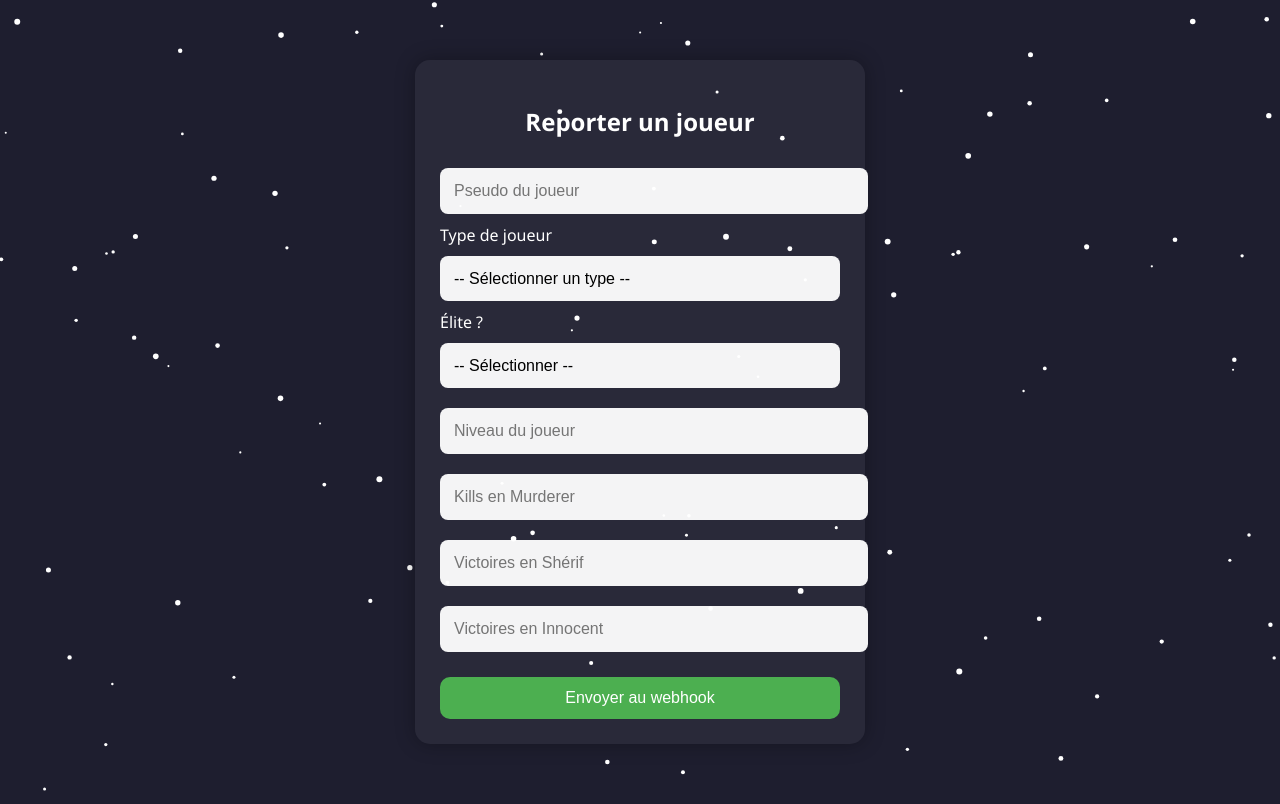
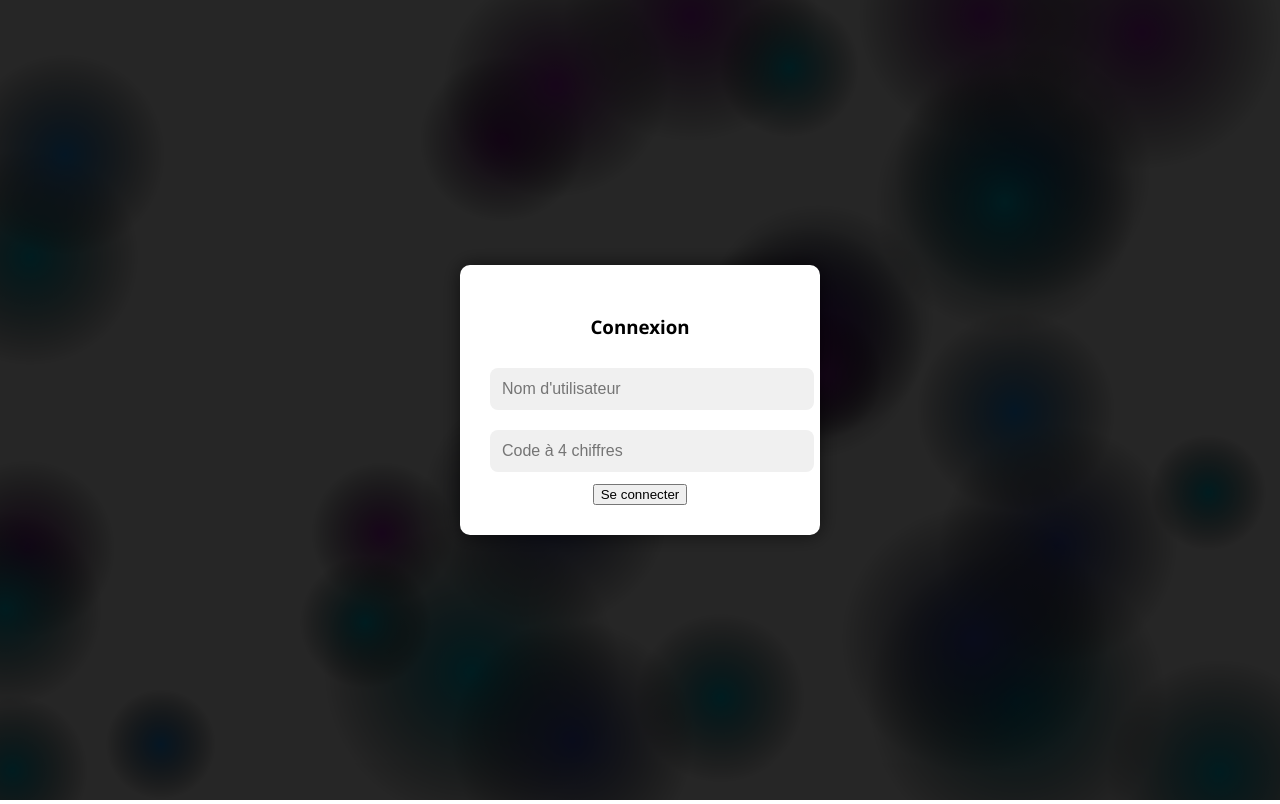
Before and after one commit to 04Bot/roblox-website, a plain HTML site: page index.html in a window 1280 px wide. Drawn offline with Linux system fonts and the light colour scheme.

Commit message:
Update index.html

```diff
--- a/index.html
+++ b/index.html
@@ -4,76 +4,67 @@
   <meta charset="UTF-8">
   <title>MM2 Report System</title>
   <style>
-    body {
+    html, body {
       margin: 0;
       padding: 0;
+      overflow: hidden;
+      height: 100%;
       font-family: 'Segoe UI', sans-serif;
-      background: #1e1e2f;
-      overflow: hidden;
-      color: white;
+      color: black;
     }
 
-    canvas#bgCanvas {
+    canvas#background {
       position: fixed;
       top: 0;
       left: 0;
-      z-index: -1;
+      z-index: -2;
+    }
+
+    .login-overlay, .form-container {
+      position: relative;
+      z-index: 1;
     }
 
     .form-container {
-      background: rgba(255, 255, 255, 0.05);
+      background: rgba(255, 255, 255, 0.85);
       padding: 25px;
       border-radius: 15px;
       width: 90%;
       max-width: 400px;
-      box-shadow: 0 0 20px rgba(0,0,0,0.3);
-      margin: 60px auto;
+      margin: 100px auto 0;
+      box-shadow: 0 0 25px rgba(0,0,0,0.3);
     }
 
     h2 {
       text-align: center;
-      margin-bottom: 20px;
     }
 
     input, select {
       width: 100%;
-      padding: 12px;
+      padding: 10px;
       margin: 10px 0;
+      border-radius: 8px;
       border: 2px solid transparent;
-      border-radius: 8px;
-      background: rgba(255,255,255,0.95);
+      background: rgba(255,255,255,0.7);
+      font-size: 1rem;
+      outline: none;
       color: black;
-      font-size: 1rem;
-      transition: box-shadow 0.3s ease, border-color 0.3s ease;
+      transition: border 0.3s, box-shadow 0.3s;
     }
 
     input:focus, select:focus {
-      outline: none;
       border-color: #4caf50;
-      box-shadow: 0 0 10px #4caf50, 0 0 20px #4caf50;
-    }
-
-    select {
-      appearance: none;
-      -webkit-appearance: none;
-      -moz-appearance: none;
-    }
-
-    option {
-      background-color: white;
-      color: black;
+      box-shadow: 0 0 8px #4caf50;
     }
 
     .send-btn {
-      width: 100%;
-      padding: 12px;
       background-color: #4caf50;
       color: white;
+      padding: 12px;
       border: none;
       border-radius: 10px;
       font-size: 1rem;
       cursor: pointer;
-      margin-top: 15px;
     }
 
     .send-btn:hover {
@@ -87,36 +78,77 @@
       transform: translate(-50%, -50%) scale(0);
       background-color: #282a36;
       color: white;
-      padding: 30px;
-      border-radius: 15px;
+      padding: 20px;
+      border-radius: 10px;
       z-index: 1000;
       box-shadow: 0 0 30px rgba(0, 0, 0, 0.5);
-      transition: transform 0.3s ease, background 0.3s ease;
+      transition: transform 0.3s ease;
+      min-width: 250px;
       text-align: center;
-      min-width: 250px;
     }
 
     .popup.show {
       transform: translate(-50%, -50%) scale(1);
     }
 
-    .popup.success {
-      background-color: #2ecc71;
-      box-shadow: 0 0 30px rgba(46, 204, 113, 0.5);
+    .popup.success { background-color: #2ecc71; }
+    .popup.error { background-color: #e74c3c; }
+
+    .login-overlay {
+      position: fixed;
+      background: rgba(0, 0, 0, 0.85);
+      top: 0;
+      left: 0;
+      width: 100%;
+      height: 100%;
+      display: flex;
+      align-items: center;
+      justify-content: center;
     }
 
-    .popup.error {
-      background-color: #e74c3c;
-      box-shadow: 0 0 30px rgba(231, 76, 60, 0.5);
+    .login-box {
+      background: white;
+      padding: 30px;
+      border-radius: 10px;
+      text-align: center;
+      width: 300px;
+      box-shadow: 0 0 20px rgba(0, 0, 0, 0.6);
+    }
+
+    .login-box input {
+      background: #f0f0f0;
+      color: black;
+    }
+
+    .username-display {
+      position: fixed;
+      top: 10px;
+      left: 15px;
+      color: white;
+      font-weight: bold;
+      text-shadow: 1px 1px 4px rgba(0, 0, 0, 0.7);
+      z-index: 2;
     }
   </style>
 </head>
 <body>
-  <canvas id="bgCanvas"></canvas>
 
-  <div class="form-container">
+<canvas id="background"></canvas>
+
+<div class="username-display" id="usernameDisplay" style="display: none;"></div>
+
+<div class="login-overlay" id="loginOverlay">
+  <div class="login-box">
+    <h3>Connexion</h3>
+    <input type="text" id="loginUser" placeholder="Nom d'utilisateur" />
+    <input type="password" id="loginPass" placeholder="Code à 4 chiffres" />
+    <button onclick="handleLogin()">Se connecter</button>
+  </div>
+</div>
+
+<div class="form-container" id="reportForm" style="display: none;">
   <h2>Reporter un joueur</h2>
-    <input type="text" id="pseudo" placeholder="Pseudo du joueur">
+  <input type="text" id="pseudo" placeholder="Pseudo du joueur" />
   <label for="type">Type de joueur</label>
   <select id="type">
     <option value="">-- Sélectionner un type --</option>
@@ -124,43 +156,51 @@
     <option value="Anti Teamer">Anti Teamer</option>
     <option value="Speed Glitcher">Speed Glitcher</option>
   </select>
+
   <label for="elite">Élite ?</label>
   <select id="elite">
     <option value="">-- Sélectionner --</option>
     <option value="Oui">Oui</option>
     <option value="Non">Non</option>
   </select>
-    <input type="number" id="level" placeholder="Niveau du joueur">
-    <input type="number" id="kills" placeholder="Kills en Murderer">
-    <input type="number" id="sheriffWins" placeholder="Victoires en Shérif">
-    <input type="number" id="innocentWins" placeholder="Victoires en Innocent">
+
+  <input type="number" id="level" placeholder="Niveau du joueur" />
+  <input type="number" id="kills" placeholder="Kills en Murderer" />
+  <input type="number" id="sheriffWins" placeholder="Victoires en Shérif" />
+  <input type="number" id="innocentWins" placeholder="Victoires en Innocent" />
   <button class="send-btn" onclick="sendToWebhook()">Envoyer au webhook</button>
 </div>
 
 <div id="popup" class="popup"></div>
 
 <script>
-    function showPopup(message, isSuccess = true) {
-      const popup = document.getElementById('popup');
-      popup.textContent = message;
-      popup.className = 'popup show ' + (isSuccess ? 'success' : 'error');
-      setTimeout(() => {
-        popup.classList.remove("show");
-      }, 3000);
+  const users = {
+    "robin68012": "4792",
+    "jr_myR4": "8235",
+    "vellrox_yt": "1379"
+  };
+
+  let currentUser = null;
+
+  function handleLogin() {
+    const user = document.getElementById("loginUser").value.trim();
+    const pass = document.getElementById("loginPass").value.trim();
+    if (users[user] && users[user] === pass) {
+      document.getElementById("loginOverlay").style.display = "none";
+      document.getElementById("reportForm").style.display = "block";
+      document.getElementById("usernameDisplay").style.display = "block";
+      document.getElementById("usernameDisplay").textContent = user;
+      currentUser = user;
+    } else {
+      alert("Identifiants incorrects.");
+    }
   }
 
-    function isNumeric(value) {
-      return !isNaN(parseFloat(value)) && isFinite(value);
-    }
-
-    function clearFields() {
-      document.getElementById('pseudo').value = "";
-      document.getElementById('type').value = "";
-      document.getElementById('elite').value = "";
-      document.getElementById('level').value = "";
-      document.getElementById('kills').value = "";
-      document.getElementById('sheriffWins').value = "";
-      document.getElementById('innocentWins').value = "";
+  function showPopup(msg, success = true) {
+    const popup = document.getElementById("popup");
+    popup.textContent = msg;
+    popup.className = `popup show ${success ? "success" : "error"}`;
+    setTimeout(() => popup.classList.remove("show"), 3000);
   }
 
   async function sendToWebhook() {
@@ -172,12 +212,10 @@
     const sheriffWins = document.getElementById('sheriffWins').value.trim();
     const innocentWins = document.getElementById('innocentWins').value.trim();
 
-      if (!pseudo || !type || !elite || !isNumeric(level) || !isNumeric(kills) || !isNumeric(sheriffWins) || !isNumeric(innocentWins)) {
+    if (!pseudo || !type || !elite || !level || !kills || !sheriffWins || !innocentWins) {
       showPopup("❌ Remplis tous les champs correctement !", false);
       return;
     }
-
-      const webhookURL = "https://discord.com/api/webhooks/1374774291706417267/ATDa2h7iIu_CUb2H2pis_wXgKg4NghXI9dpSVM8OVkjtGkquHUthbzlsXYAFpvn2xFnh";
 
     const message = {
       username: "MM2 Reporter",
@@ -185,71 +223,74 @@
         title: "🚨 Joueur signalé",
         color: 15158332,
         fields: [
+          { name: "👤 Reporté par", value: currentUser, inline: true },
           { name: "🎮 Pseudo", value: pseudo, inline: true },
           { name: "📌 Type", value: type, inline: true },
           { name: "💎 Élite", value: elite, inline: true },
-            { name: "📈 Niveau", value: level.toString(), inline: true },
-            { name: "🔪 Kills Murderer", value: kills.toString(), inline: true },
-            { name: "🛡️ Wins Shérif", value: sheriffWins.toString(), inline: true },
-            { name: "👻 Wins Innocent", value: innocentWins.toString(), inline: true }
+          { name: "📈 Niveau", value: level, inline: true },
+          { name: "🔪 Kills Murderer", value: kills, inline: true },
+          { name: "🛡️ Wins Shérif", value: sheriffWins, inline: true },
+          { name: "👻 Wins Innocent", value: innocentWins, inline: true }
         ],
         timestamp: new Date().toISOString()
       }]
     };
 
     try {
-        const res = await fetch(webhookURL, {
+      await fetch("https://discord.com/api/webhooks/1374774291706417267/ATDa2h7iIu_CUb2H2pis_wXgKg4NghXI9dpSVM8OVkjtGkquHUthbzlsXYAFpvn2xFnh", {
         method: "POST",
         headers: { "Content-Type": "application/json" },
         body: JSON.stringify(message)
       });
-
-        if (res.ok) {
       showPopup("✅ Rapport envoyé !");
-          clearFields();
-        } else {
-          showPopup("❌ Erreur lors de l'envoi au webhook.", false);
-        }
-      } catch (err) {
-        console.error(err);
-        showPopup("❌ Erreur réseau.", false);
+      document.querySelectorAll('#reportForm input, #reportForm select').forEach(el => el.value = "");
+    } catch (e) {
+      showPopup("❌ Erreur d'envoi.", false);
     }
   }
 
-    // Fond animé avec points
-    const canvas = document.getElementById('bgCanvas');
+  // Fond animé fluide (ancien style)
+  const canvas = document.getElementById('background');
   const ctx = canvas.getContext('2d');
-    canvas.width = window.innerWidth;
-    canvas.height = window.innerHeight;
+  let width = canvas.width = window.innerWidth;
+  let height = canvas.height = window.innerHeight;
 
-    const dots = Array.from({ length: 100 }, () => ({
-      x: Math.random() * canvas.width,
-      y: Math.random() * canvas.height,
-      r: Math.random() * 2 + 1,
-      dx: Math.random() * 0.5 - 0.25,
-      dy: Math.random() * 0.5 - 0.25
+  const colors = ['#2196f3', '#00bcd4', '#3f51b5', '#9c27b0'];
+  const circles = Array.from({ length: 30 }, () => ({
+    x: Math.random() * width,
+    y: Math.random() * height,
+    r: Math.random() * 100 + 50,
+    dx: (Math.random() - 0.5) * 1,
+    dy: (Math.random() - 0.5) * 1,
+    color: colors[Math.floor(Math.random() * colors.length)]
   }));
 
   function animate() {
-      ctx.clearRect(0, 0, canvas.width, canvas.height);
-      for (let dot of dots) {
+    ctx.clearRect(0, 0, width, height);
+    circles.forEach(c => {
+      c.x += c.dx;
+      c.y += c.dy;
+      if (c.x < 0 || c.x > width) c.dx *= -1;
+      if (c.y < 0 || c.y > height) c.dy *= -1;
+
+      let gradient = ctx.createRadialGradient(c.x, c.y, 0, c.x, c.y, c.r);
+      gradient.addColorStop(0, c.color);
+      gradient.addColorStop(1, 'transparent');
+      ctx.fillStyle = gradient;
       ctx.beginPath();
-        ctx.arc(dot.x, dot.y, dot.r, 0, Math.PI * 2);
-        ctx.fillStyle = 'white';
+      ctx.arc(c.x, c.y, c.r, 0, Math.PI * 2);
       ctx.fill();
-        dot.x += dot.dx;
-        dot.y += dot.dy;
-        if (dot.x < 0 || dot.x > canvas.width) dot.dx *= -1;
-        if (dot.y < 0 || dot.y > canvas.height) dot.dy *= -1;
-      }
+    });
     requestAnimationFrame(animate);
   }
 
+  window.addEventListener('resize', () => {
+    width = canvas.width = window.innerWidth;
+    height = canvas.height = window.innerHeight;
+  });
+
   animate();
-    window.addEventListener("resize", () => {
-      canvas.width = window.innerWidth;
-      canvas.height = window.innerHeight;
-    });
 </script>
+
 </body>
 </html>
```
Lines whose indentation alone changed are shown as unchanged.
